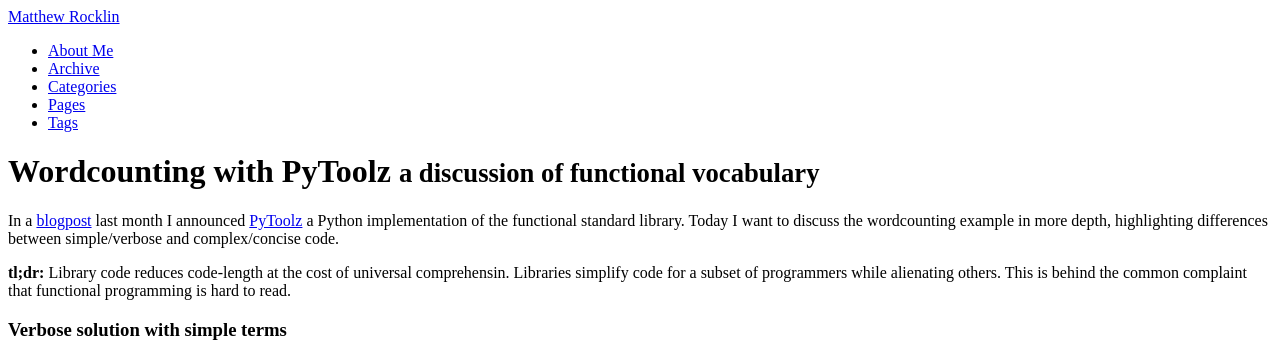
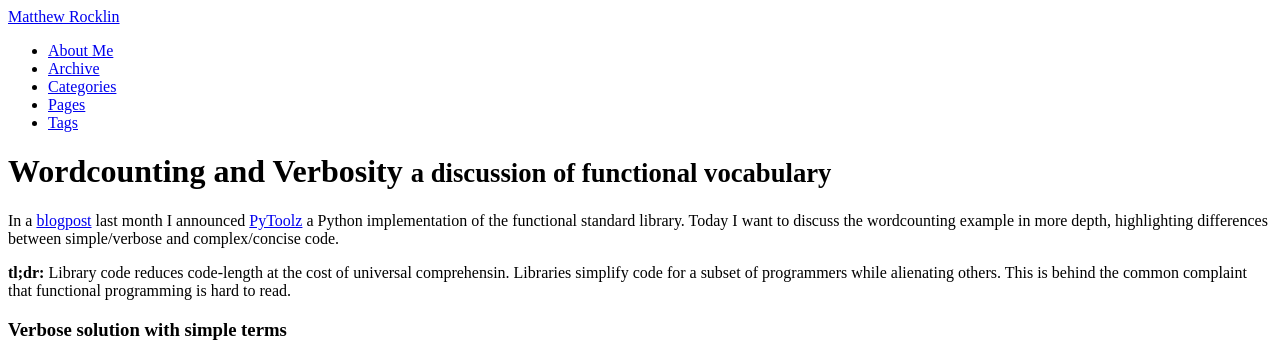
Before and after one commit to besyskymnbk/blog, a Jekyll site: the page built from _posts/work/2013-11-15-Functional-Wordcount.md, in a window 1280 px wide. Shown: the top 350 px of the page. Built offline with Jekyll 4.4.1, drawn with Linux system fonts in a browser that asks for light colours; comment, search, counter and statistics services are not loaded.

Commit message:
retitle functional wordcount

```diff
--- a/_posts/work/2013-11-15-Functional-Wordcount.md
+++ b/_posts/work/2013-11-15-Functional-Wordcount.md
@@ -1,6 +1,6 @@
 ---
 layout: post
-title:  Wordcounting with PyToolz
+title:  Wordcounting and Verbosity
 tagline:  a discussion of functional vocabulary
 category : work
 tags : [Python, scipy]
```
